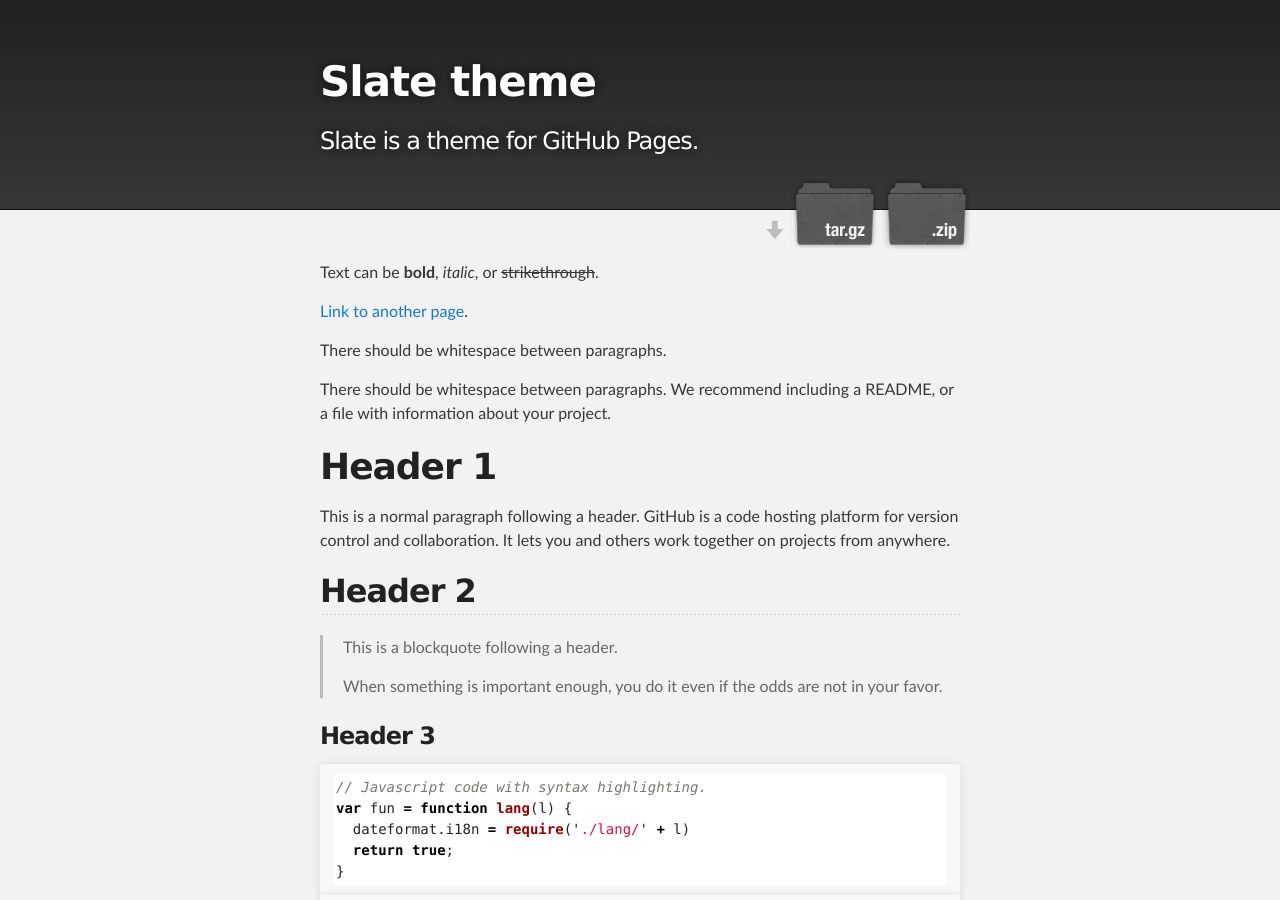
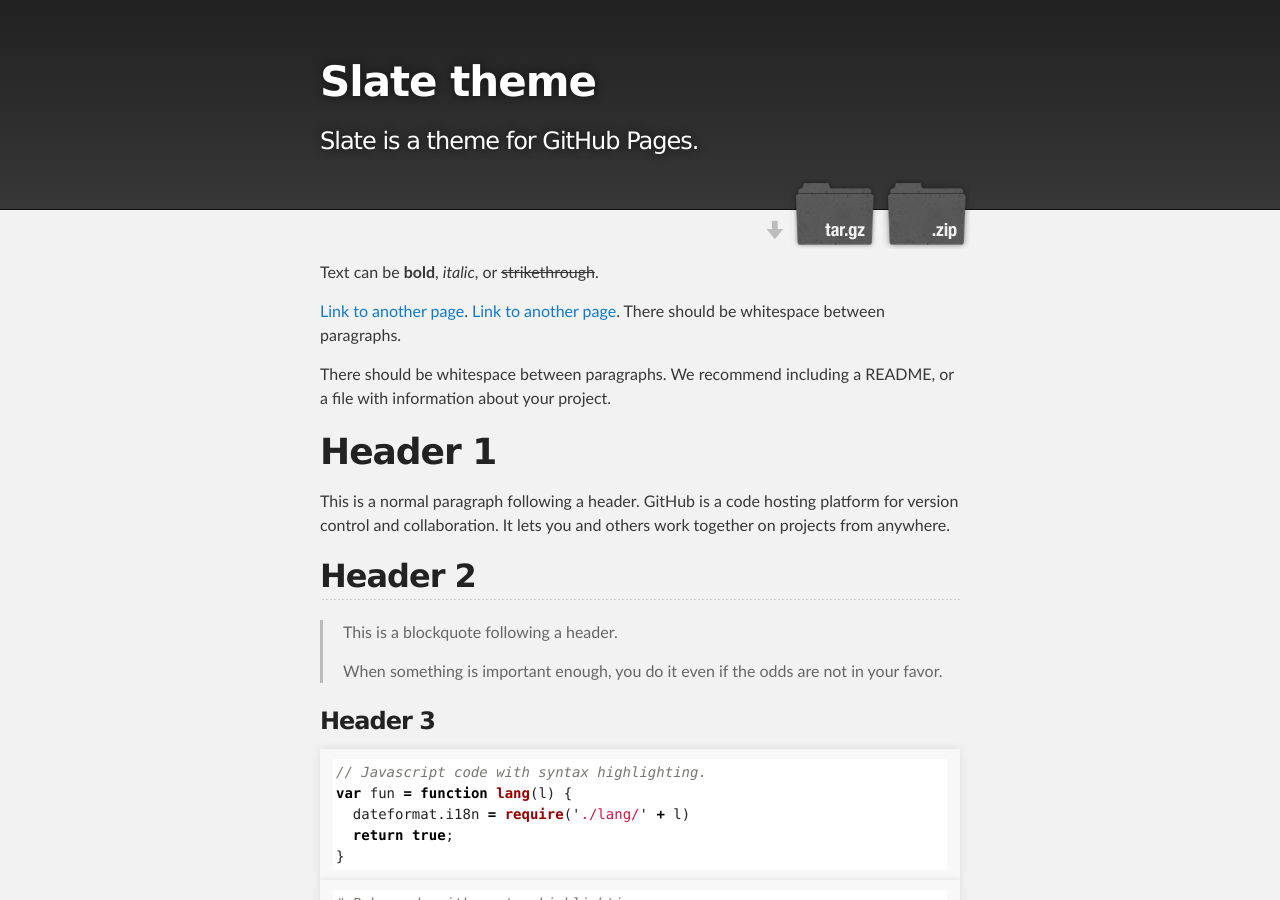
Before and after one commit to JonathanZhew/JonathanZhew.GitHub.io, a Jekyll site: the page built from index.md, in a window 1280 px wide and 900 px high. Built offline with Jekyll 4.4.1, drawn with Linux system fonts in a browser that asks for light colours.

Commit message:
Update index.md

```diff
--- a/index.md
+++ b/index.md
@@ -5,7 +5,7 @@
 Text can be **bold**, _italic_, or ~~strikethrough~~.
 
 [Link to another page](./another-page.html).
-
+[Link to another page](./pianosheet.html).
 There should be whitespace between paragraphs.
 
 There should be whitespace between paragraphs. We recommend including a README, or a file with information about your project.
```
